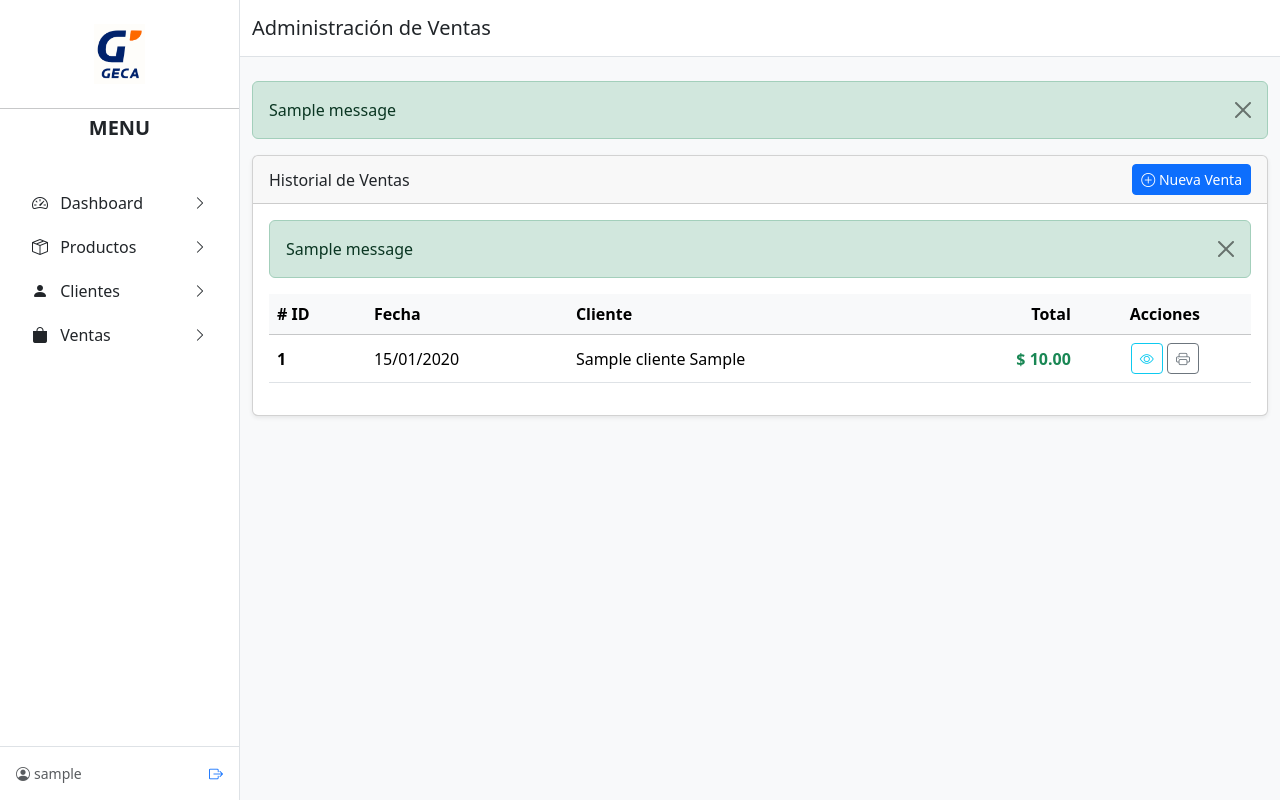
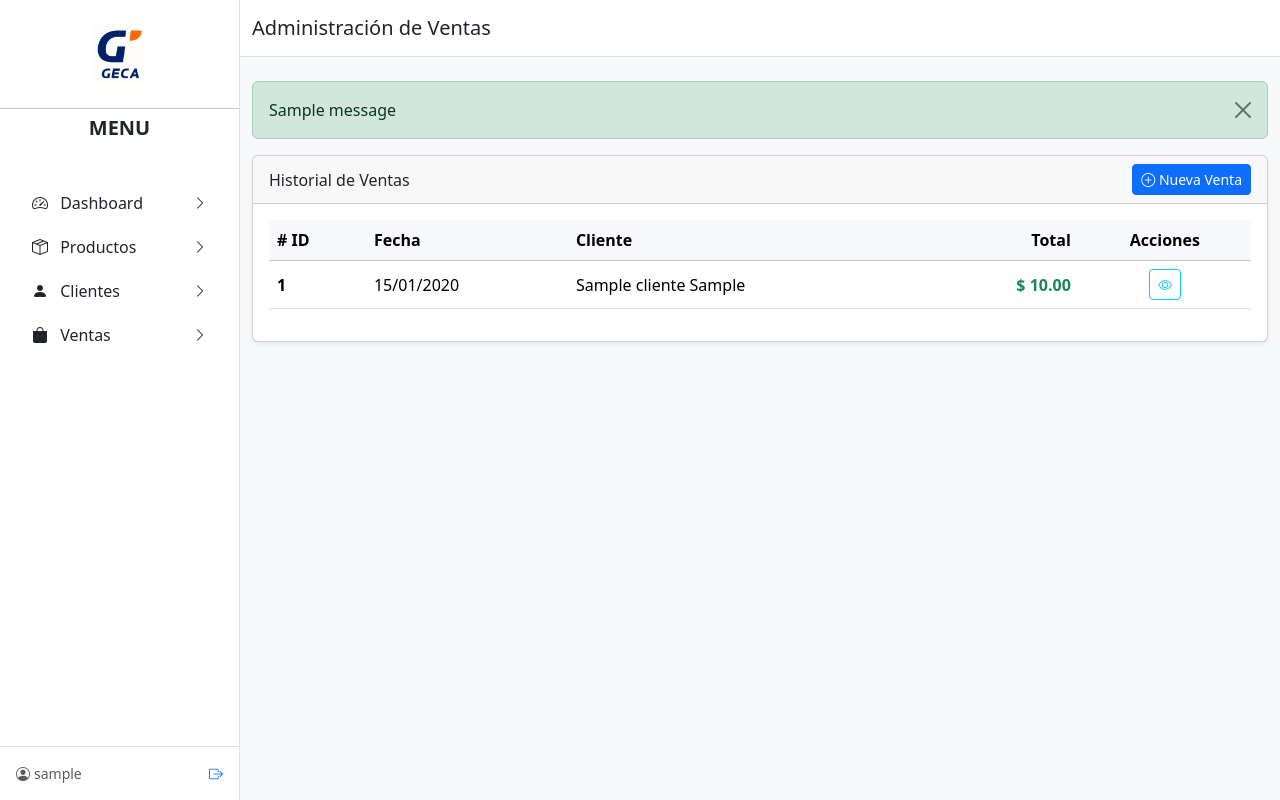
Before and after one commit to Jasser-Romero/Ferreteria-GECA, a Django app: page /ventas/ in a window 1280 px wide. Run offline with Django 4.2, Linux system fonts and the light colour scheme; a user stored in the database is signed in; tables that the repository leaves empty hold one stand-in row (values such as "Sample post"); one stand-in notice (Sample message) is shown; parts of the project's set-up code (start-up, migrations or seed data) failed here and were passed over.

Commit message:
refactor: Corrections for Sells Module

```diff
--- a/ventas/templates/ventas.html
+++ b/ventas/templates/ventas.html
@@ -1,5 +1,5 @@
 {% extends 'layout.html' %}
-{% load humanize %} {# Necesario para formatear moneda #}
+{% load humanize %}
 
 {% block title %}Listado de Ventas{% endblock %}
 {% block page_title %}Administración de Ventas{% endblock %}
@@ -12,16 +12,7 @@
       <i class="bi bi-plus-circle"></i> Nueva Venta
     </a>
   </div>
-
   <div class="card-body">
-    {% if messages %}
-      {% for message in messages %}
-        <div class="alert alert-{{ message.tags }} alert-dismissible fade show" role="alert">
-          {{ message }}
-          <button type="button" class="btn-close" data-bs-dismiss="alert" aria-label="Close"></button>
-        </div>
-      {% endfor %}
-    {% endif %}
 
     <div class="table-responsive">
       <table class="table table-hover align-middle">
@@ -51,7 +42,6 @@
             </td>
 
             <td class="text-end fw-bold text-success">
-              {# Usa intcomma si tienes django.contrib.humanize, sino solo formatealo #}
               $ {{ venta.total_calculado|floatformat:2 }}
             </td>
 
@@ -60,9 +50,6 @@
                     <i class="bi bi-eye"></i>
                 </a>
 
-                <button type="button" class="btn btn-sm btn-outline-secondary" title="Imprimir Ticket">
-                    <i class="bi bi-printer"></i>
-                </button>
             </td>
           </tr>
           {% empty %}
```
Also changed, not shown: ventas/templates/ventas_registrar.html (+5 -9 lines).
